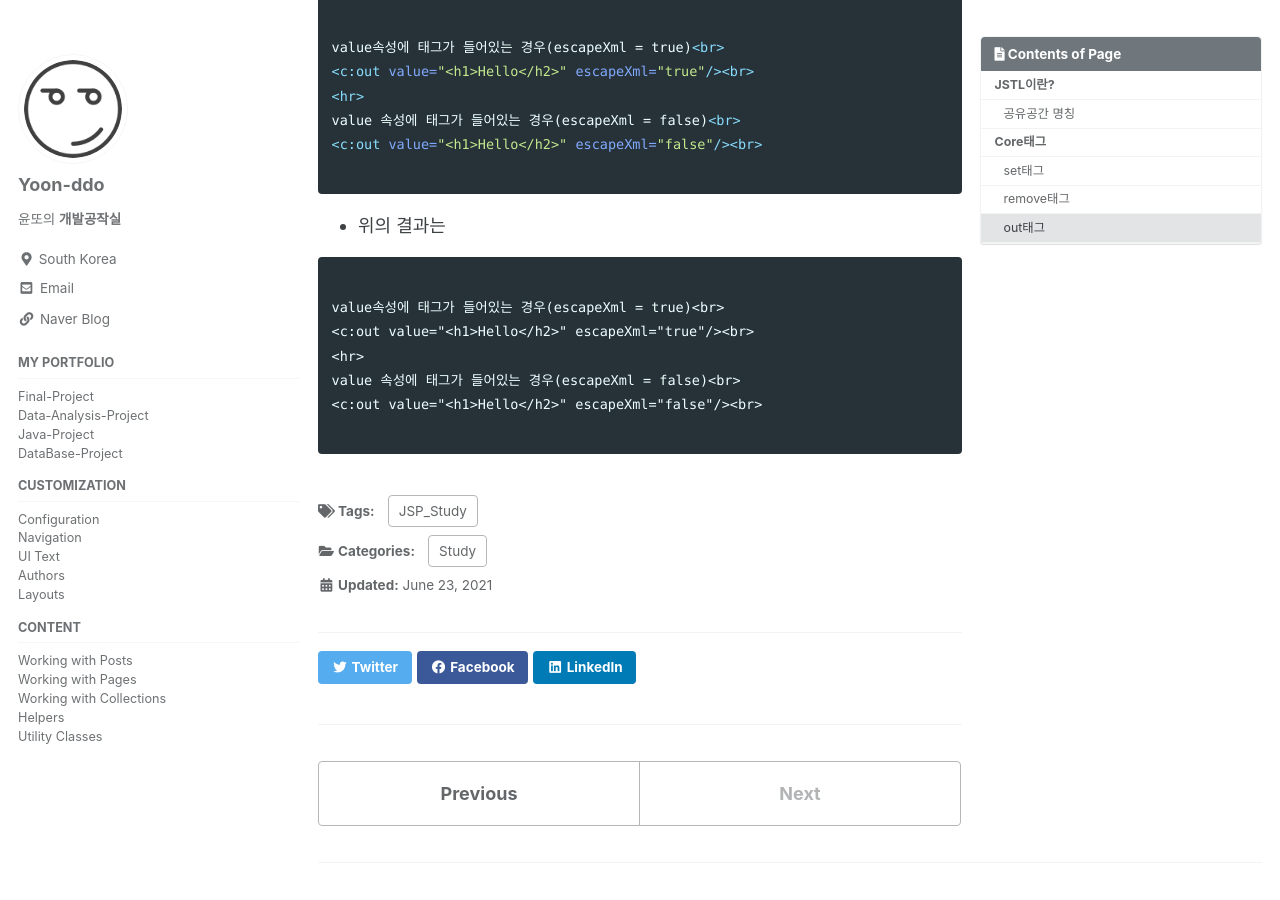
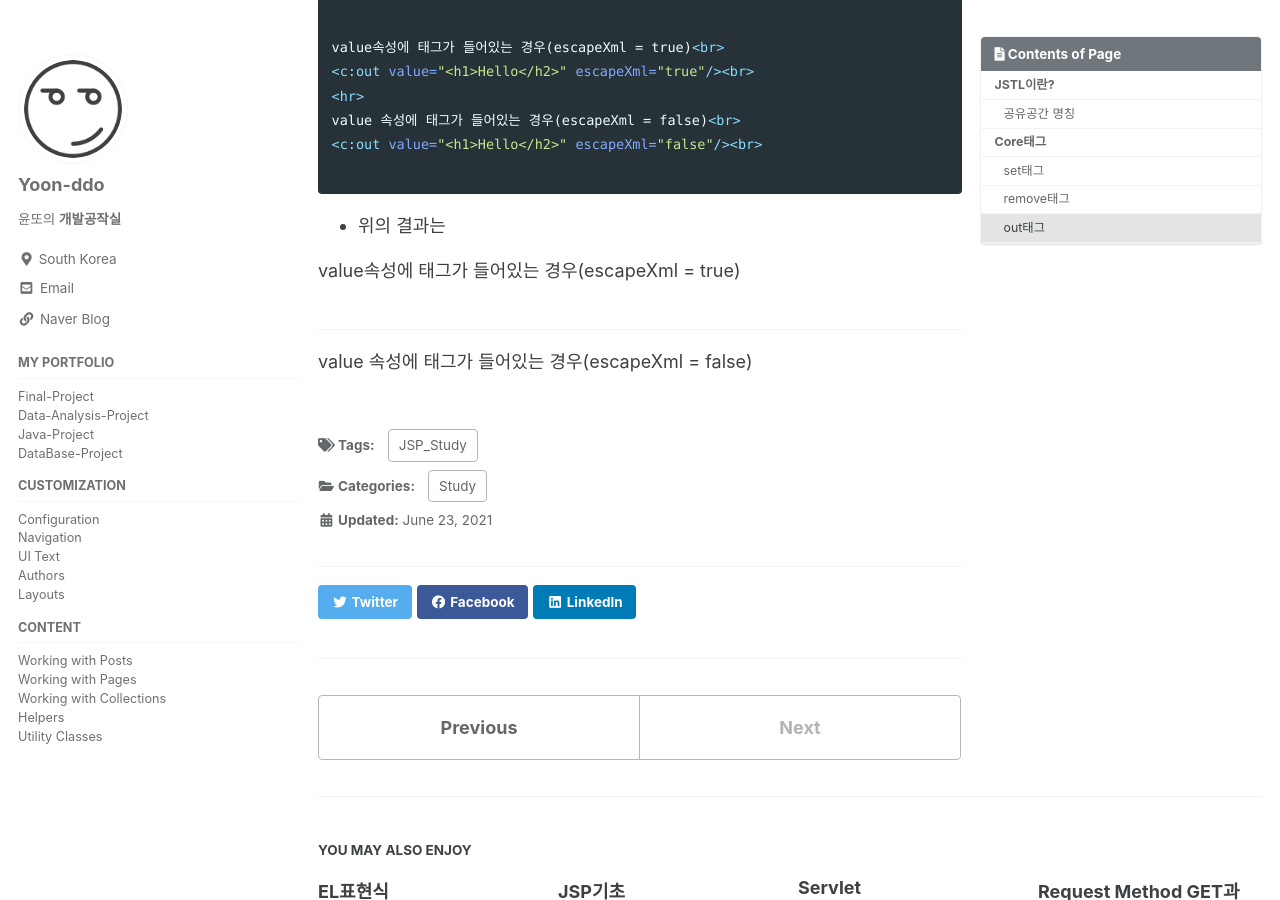
Before and after one commit to Yoon-ddo/Yoon-ddo.github.io, a Jekyll site: the page built from _posts/2021-06-23-JSTL.md, in a window 1280 px wide and 900 px high, scrolled down 2976 px. Built offline with Jekyll 4.4.1, drawn with Linux system fonts in a browser that asks for light colours; cached includes are drawn as plain includes.

Commit message:
Update 2021-06-23-JSTL.md

````diff
--- a/_posts/2021-06-23-JSTL.md
+++ b/_posts/2021-06-23-JSTL.md
@@ -118,7 +118,7 @@ value 속성에 태그가 들어있는 경우(escapeXml = false)<br>
 
 * 위의 결과는
 
-```
+<html>
 
 value속성에 태그가 들어있는 경우(escapeXml = true)<br>
 <c:out value="<h1>Hello</h2>" escapeXml="true"/><br>
@@ -126,4 +126,4 @@ value속성에 태그가 들어있는 경우(escapeXml = true)<br>
 value 속성에 태그가 들어있는 경우(escapeXml = false)<br>
 <c:out value="<h1>Hello</h2>" escapeXml="false"/><br>
 
-```
+</html>
````
